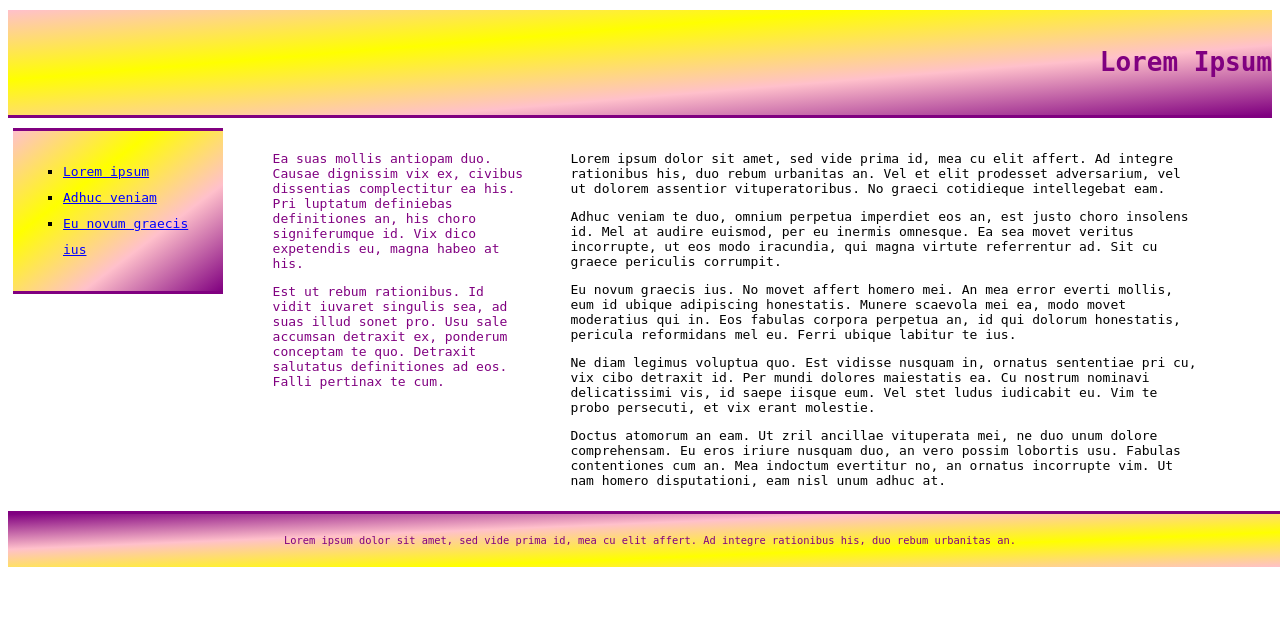
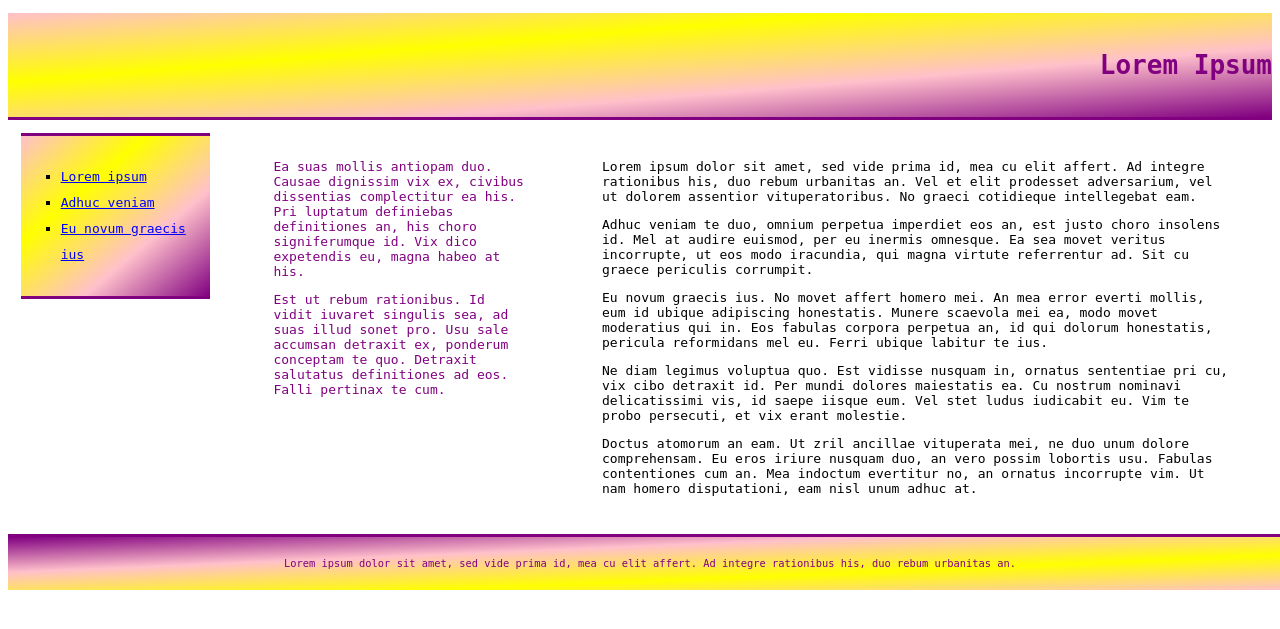
Before and after one commit to 23Emaaaa/WebBased, a PHP site: page /Emanuele-Dajko.html in a window 1280 px wide. Shown: the top 629 px of the page. Run offline with PHP 8.4, Linux system fonts and the light colour scheme.

Commit message:
Update header and navigation styles in CSS file

```diff
--- a/TecnologieWeb/PreparazioneCompito/ES2-CSS/esercizio_css/2attempt.css
+++ b/TecnologieWeb/PreparazioneCompito/ES2-CSS/esercizio_css/2attempt.css
@@ -21,8 +21,8 @@ body {
 header {
     background: linear-gradient(to bottom right, pink, yellow, pink, purple);
     width: 100%;
-    margin-top: 10px;
-    padding: 20px 0px;
+    margin-top: 1%;
+    padding: 20px 0;
     border-bottom: 3px solid purple;
     text-align: right;
     color: purple;
@@ -33,7 +33,6 @@ nav,
 section,
 aside {
     display: inline-block;
-    vertical-align: top;
 }
 
 /*
@@ -44,8 +43,8 @@ nav {
     /* per farlo affiancare a section e aside */
     float: left;
     width: 15%;
-    margin: 10px 50px 0 5px;
-    padding: 15px 10px;
+    margin: 1% 5% 0 1%;
+    padding: 15px 0px;
     background: linear-gradient(to bottom right, pink, yellow, pink, purple);
     border-top: 3px solid purple;
     border-bottom: 3px solid purple;
@@ -62,12 +61,23 @@ nav>ul>li {
     line-height: 2;
 }
 
+/*
+    |Non richiesto ma fatto per test:|
+    Transition aggiunge un effetto di transizione alle proprietà
+     di sfondo, colore, peso del carattere e padding dell'elemento
+     di ancoraggio.
+     L'effetto di transizione dura 0.3 secondi.
+*/
 nav a {
     color: blue;
     text-decoration: underline;
     transition: background 0.3s, color 0.3s, font-weight 0.3s, padding 0.3s;
 }
 
+/*
+    Sta stilizzando gli elementi di ancoraggio <a> all'interno di un elemento di navigazione <nav>
+    quando vengono sovraimpressi dal cursore dell'utente.
+*/
 nav a:hover {
     background: purple;
     color: white;
@@ -86,7 +96,7 @@ nav:hover {
 */
 section {
     width: 50%;
-    margin: 20px 10px 10px 10px;
+    margin: 2%;
 }
 
 /* I paragrafi figli di <section> sono allineati sinistra e il testo è di colore nero. */
@@ -99,7 +109,7 @@ section>p {
 aside {
     float: left;
     width: 20%;
-    margin: 20px 35px 0 0;
+    margin: 2% 4% 0 0;
 }
 
 aside>p {
@@ -113,6 +123,7 @@ aside>p {
     Margin e padding devono essere simili a quelli riportati nello screenshot.
 */
 footer {
+    /* impedisce ai float di influenzare l'elemento <footer>. */
     clear: both;
     background: linear-gradient(to top left, pink, yellow, pink, purple);
     width: 100%;
```
